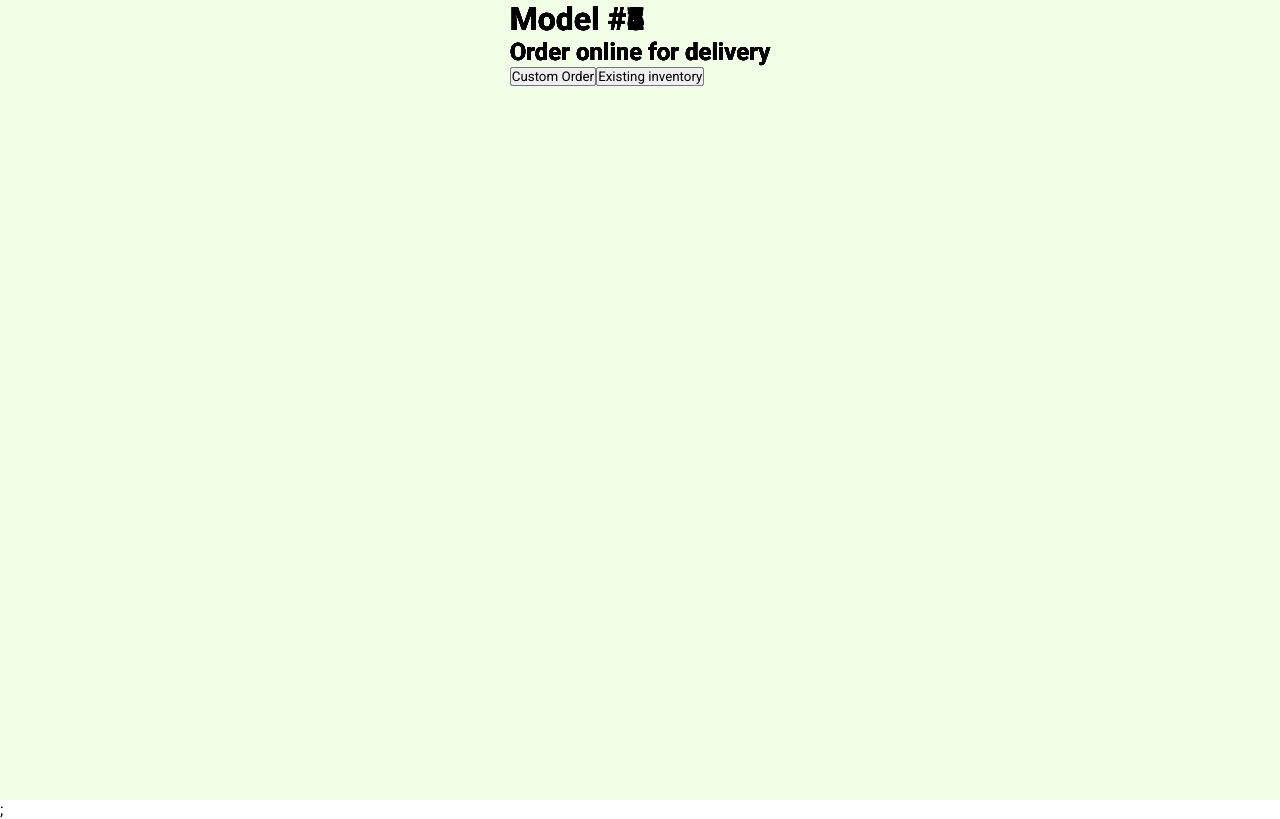
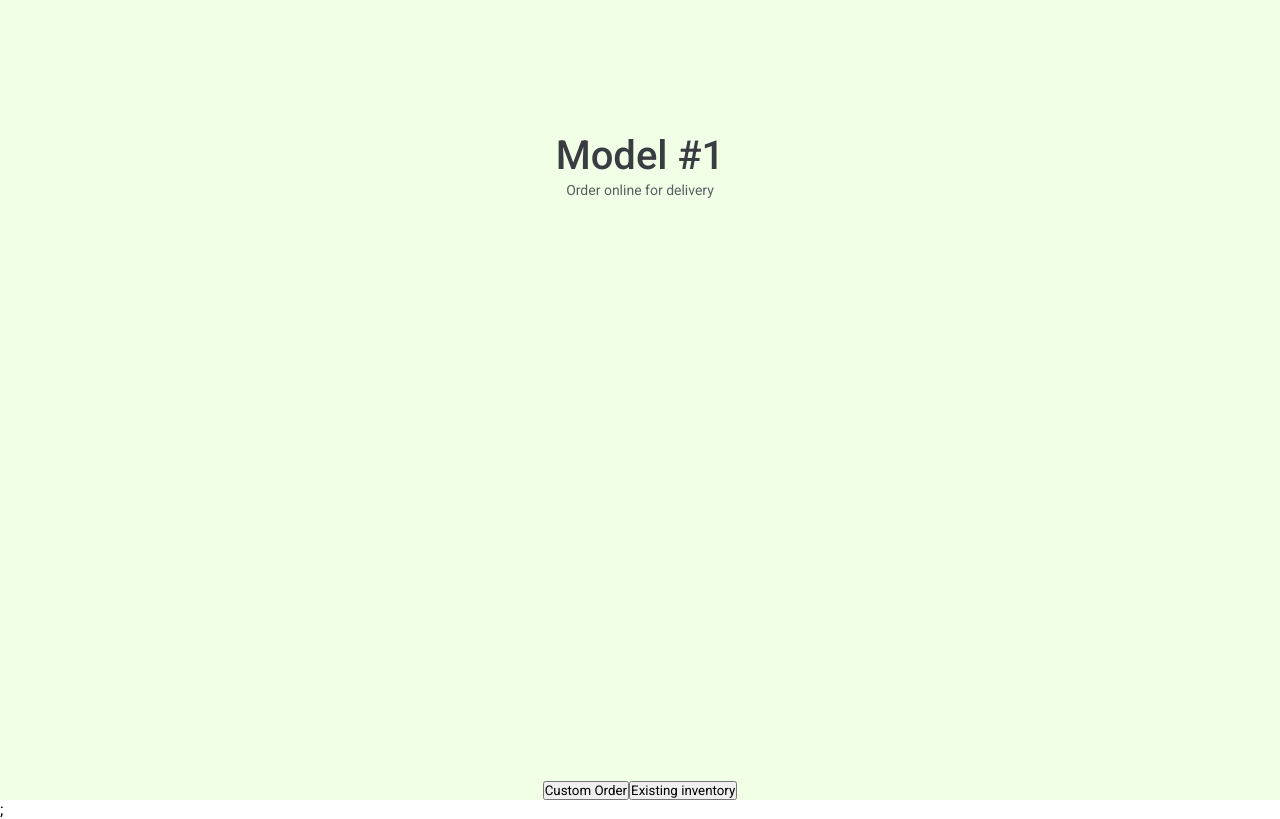
Before and after one commit to Draichi/landing-page, a React (Vite) app: page / in a window 1280 px wide. Built offline with nearby package versions, Linux system fonts and the light colour scheme.

Commit message:
styles: scroll

```diff
--- a/src/components/DefaultOverlayContent/styles.ts
+++ b/src/components/DefaultOverlayContent/styles.ts
@@ -1,6 +1,31 @@
 import styled from "styled-components";
 
-export const Container = styled.div``;
+export const Container = styled.div`
+  display: flex;
+  flex-direction: column;
+  justify-content: space-between;
+  flex: 1;
+`;
 
-export const Heading = styled.div``;
-export const Buttons = styled.div``;
+export const Heading = styled.div`
+  margin-top: 16.5vh;
+  text-align: center;
+
+  > h1 {
+    font-weight: 500;
+    font-size: 40px;
+    line-height: 48px;
+    color: #393c41;
+  }
+
+  > h2 {
+    font-weight: normal;
+    font-size: 14px;
+    line-height: 20px;
+    color: #5c5e62;
+  }
+`;
+export const Buttons = styled.div`
+  width: 100%;
+  text-align: center;
+`;
--- a/src/components/Page/index.tsx
+++ b/src/components/Page/index.tsx
@@ -15,12 +15,12 @@
         <div>
           {[
             "Model #1",
-            "Model #2",
-            "Model #3",
-            "Model #4",
-            "Model #5",
-            "Model #6",
-            "Model #7",
+            // "Model #2",
+            // "Model #3",
+            // "Model #4",
+            // "Model #5",
+            // "Model #6",
+            // "Model #7",
           ].map((model) => (
             <ModelSection
               key={model}
```
